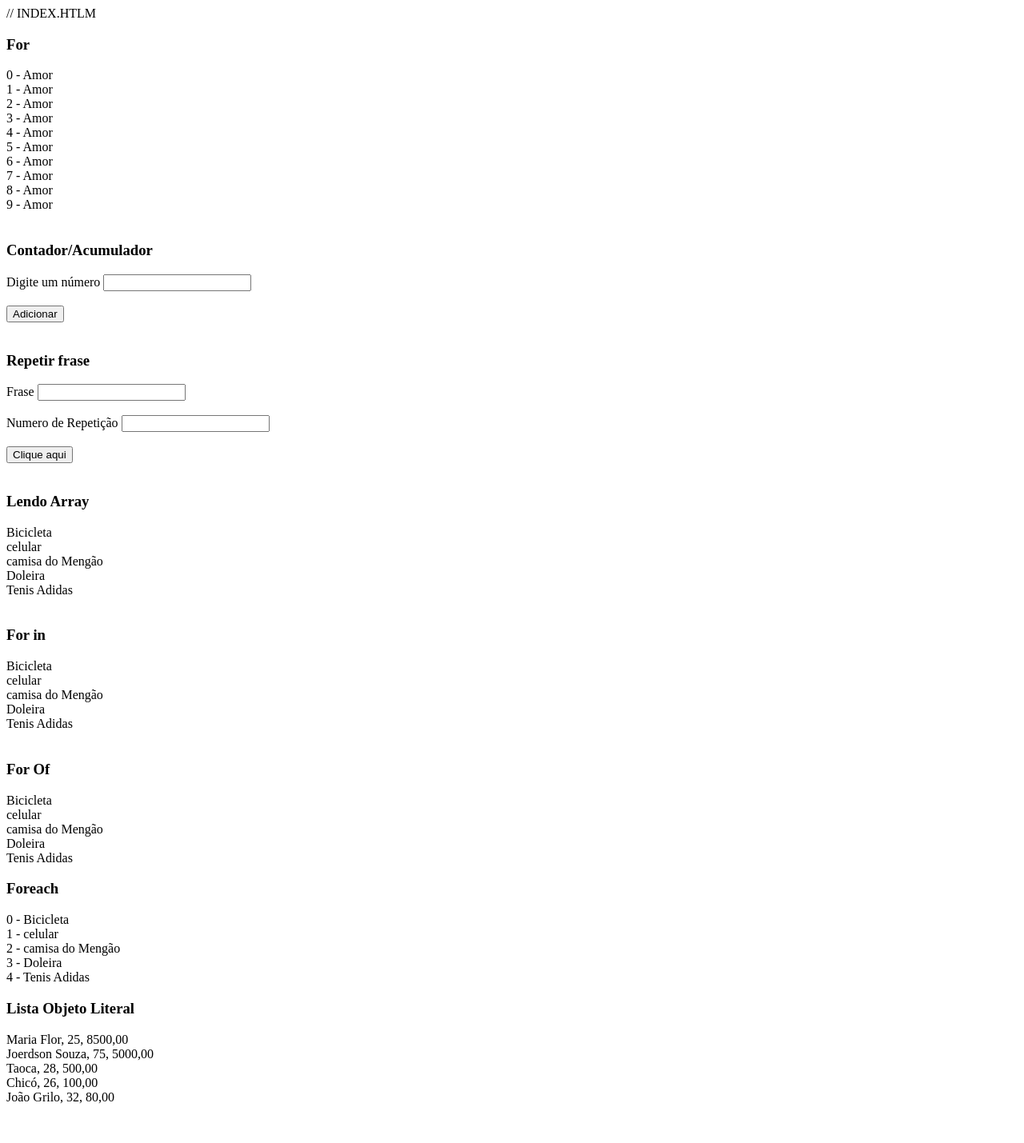
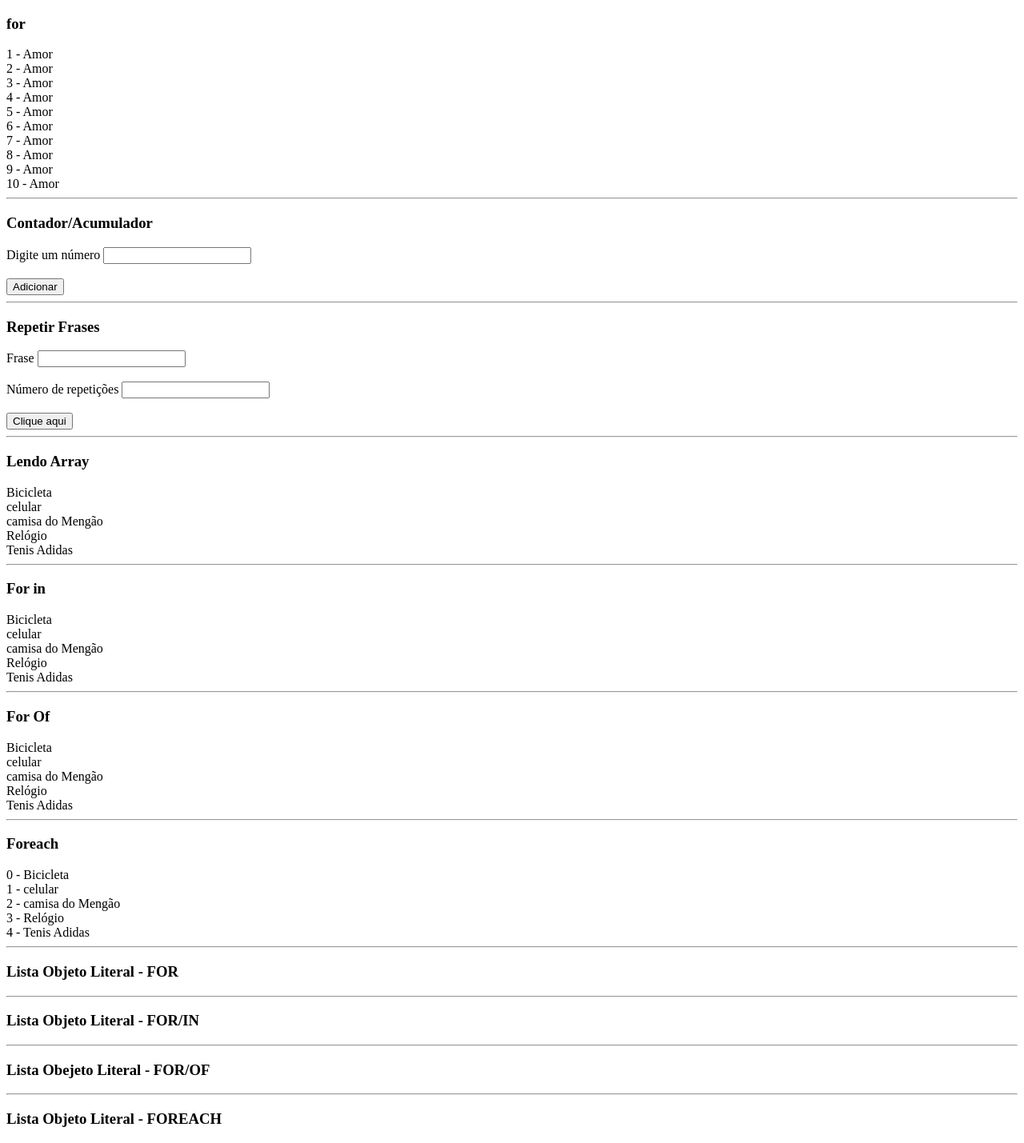
Before and after one commit to viviangsouza6-tech/projeto_logica_repeticao, a plain HTML site: page index.html in a window 1280 px wide. Shown: the whole page at 80% size. Before the commit the page ends 1389 px from the top, so only its background shows below. Drawn offline with Linux system fonts and the light colour scheme.

Commit message:
arquivo commitado

```diff
--- a/index.html
+++ b/index.html
@@ -1,25 +1,21 @@
-// INDEX.HTLM
-
-
 <!DOCTYPE html>
 <html lang="pt-br">
 <head>
     <meta charset="UTF-8">
     <meta name="viewport" content="width=device-width, initial-scale=1.0">
-    <title>Estruturas de Repetições</title>
+    <title>Estrutura de Repetições</title>
 
-    <script src = 'js/scripts_repeticoes.js' defer></script>
+    <script src="js/scripts_repeticoes.js" defer></script>
 </head>
 <body>
     <div id="geral">
-        <h3>For</h3>
+        <h3> for </h3>
 
         <div id="div-for">
 
         </div>
 
-        <br>
-
+        <hr>
         <h3>Contador/Acumulador</h3>
 
         <label for="num">Digite um número</label>
@@ -30,17 +26,15 @@
 
         <div id="div-cont-acum">
 
-        </div>
+            <hr>
 
-        <br>
-
-        <h3>Repetir frase</h3>
+            <h3>Repetir Frases</h3>
 
             <label for="frase">Frase</label>
-        <input type="text" name ="frase" id = "frase">
+            <input type="text" name="frase" id="frase">
             <br>
             <br>
-        <label for="num-repeticao">Numero de Repetição</label>
+            <label for="num-repeticao">Número de repetições</label>
             <input type="text" name="num-repeticao" id="num-repeticao">
             <br>
             <br>
@@ -50,7 +44,7 @@
 
             </div>
 
-        <br>
+            <hr>
 
             <h3>Lendo Array</h3>
 
@@ -58,19 +52,21 @@
 
             </div>
 
-        <br>
+            <hr>
 
             <h3>For in</h3>
 
             <div id="div-forin">
 
+
             </div>
 
-        <br>
-
+            <hr>
             <h3>For Of</h3>
 
             <div id="div-forof"></div>
+
+            <hr>
 
             <h3>Foreach</h3>
 
@@ -78,11 +74,32 @@
 
             </div>
 
-        <h3>Lista Objeto Literal</h3>
+            <hr>
 
-        <div id="div-listado-for"></div>
+            <h3>Lista Objeto Literal - FOR</h3>
+
+            <div id="div-listaobj-for"></div>
+
+            <hr>
+
+            <h3>Lista Objeto Literal - FOR/IN</h3>
+
+            <div id="div-listaobj-forin"></div>
+
+            <hr>
+
+            <h3>Lista Obejeto Literal - FOR/OF</h3>
+
+            <div id="div-listaobj-forof"></div>
+
+            <hr>
+
+            <h3>Lista Objeto Literal - FOREACH</h3>
+
+            <div id="div-lista-foreach"></div>
+
+
     </div>
-
 
 </body>
 </html>
--- a/js/scripts_repeticoes.js
+++ b/js/scripts_repeticoes.js
@@ -2,7 +2,7 @@
 const divFor = document.querySelector('#div-for')
 
 for( i = 0; i < 10; i++){
-    divFor.innerHTML += `${i} - Amor <br>`
+    divFor.innerHTML += `${i + 1} - Amor <br>`
 }
 
 //CONTADOR/ACUMULADOR
@@ -35,16 +35,21 @@ btnFrase.addEventListener('click', (evt)=>{
     let frase = inputFrase.value
 
     for(i = 0; i < numRepeti; i++){
-        divFrase.innerHTML += `${i} - ${frase} <br>`
+        divFrase.innerHTML += `${i + 1} - ${frase} <br>`
     }
 })
 
 //COLEÇÃO DE DADOS - ARRAY
 const presentes = ['Bicicleta', 'celular', 'camisa do Mengão', 'Doleira', 'Tenis Adidas']
 
+console.log(presentes[2])
+
+presentes [3] = 'Relógio'
+
 const divArray = document.querySelector('#div-array')
 
 for(i =0; i < 5;i++){
+    console.log(presentes[i])
     divArray.innerHTML +=  `${presentes[i]} <br>`
 }
 
@@ -69,6 +74,7 @@ presentes.forEach((elemento, posicao)=>{
     divForeach.innerHTML += `${posicao} - ${elemento} <br>`
 })
 
+//COLEÇÃO DE OBJETOS LITERAIS ARRAY
 const pessoas = [
     {nome: 'Maria Flor', idade : 25, renda:8500},
     {nome: 'Joerdson Souza', idade : 75, renda:5000},
@@ -80,6 +86,26 @@ const pessoas = [
 //LISTANDO OBJETO LITERAL PELO FOR
 const divListaObjFor = document.querySelector('#div-listado-for')
 
-for(i = 0; i < pessoas.length;i++){
-    divListaObjFor.innerHTML += `${pessoas[i].nome}, ${pessoas[i].idade}, ${pessoas[i].renda.toFixed(2).replace('.',',')} <br>`
+for(let indice in pessoas){
+    divListaObjForIn.innerHTML += `${indice} - ${pessoas [indice].nome}, ${pessoas [indice].idade}, R$ ${pessoas [indice].renda.toFixed(2).replace('.',',')} <br>`
 }
+
+//LISTANDO OBJETO LITERAL PELO FOR/OF
+const divListaObjForOf = document.querySelector
+('#div-listaobjt-forof')
+
+let contForOf = 0
+
+for (let elem of pessoas){
+    contForOf++
+
+    divListaObjForOf.innerHTML += `${contForOf} - ${elem.nome}, ${elem.idade}, R$ ${elem.renda.toFixed(2).replace('.',',')} <br>`
+}
+
+//LISTANDO OBJETO LITERAL PELO FOREACH
+const divListaObjForEach = document.querySelector
+('#div-lista-foreach')
+
+pessoas.forEach((elem, i)=>{
+    divListaObjForEach.innerHTML += `${i + 1}, ${elem.nome}, ${elem.idade} R$ ${elem.renda.toFixed(2).replace('.',',')} <br>`
+})
```
Lines whose indentation alone changed are shown as unchanged.
